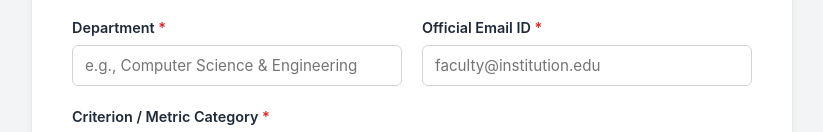
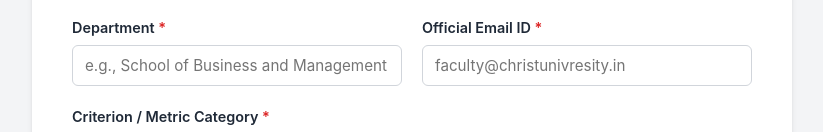
Before and after one commit to christuniversitysbm/iqac, a plain HTML site: page index.html in a window 1280 px wide. Shown: the part 299-431 px from the top of the page, without its empty margins (228-1051 px from the left). Drawn offline with Linux system fonts and the light colour scheme.

Commit message:
Update index.html

```diff
--- a/index.html
+++ b/index.html
@@ -193,12 +193,12 @@
     <div class="grid-2">
       <div class="form-group">
         <label for="department">Department <span class="req">*</span></label>
-        <input type="text" id="department" name="department" required placeholder="e.g., Computer Science & Engineering" />
+        <input type="text" id="department" name="department" required placeholder="e.g., School of Business and Management" />
       </div>
 
       <div class="form-group">
         <label for="email">Official Email ID <span class="req">*</span></label>
-        <input type="email" id="email" name="email" required placeholder="faculty@institution.edu" />
+        <input type="email" id="email" name="email" required placeholder="faculty@christunivresity.in" />
       </div>
     </div>
 
```
